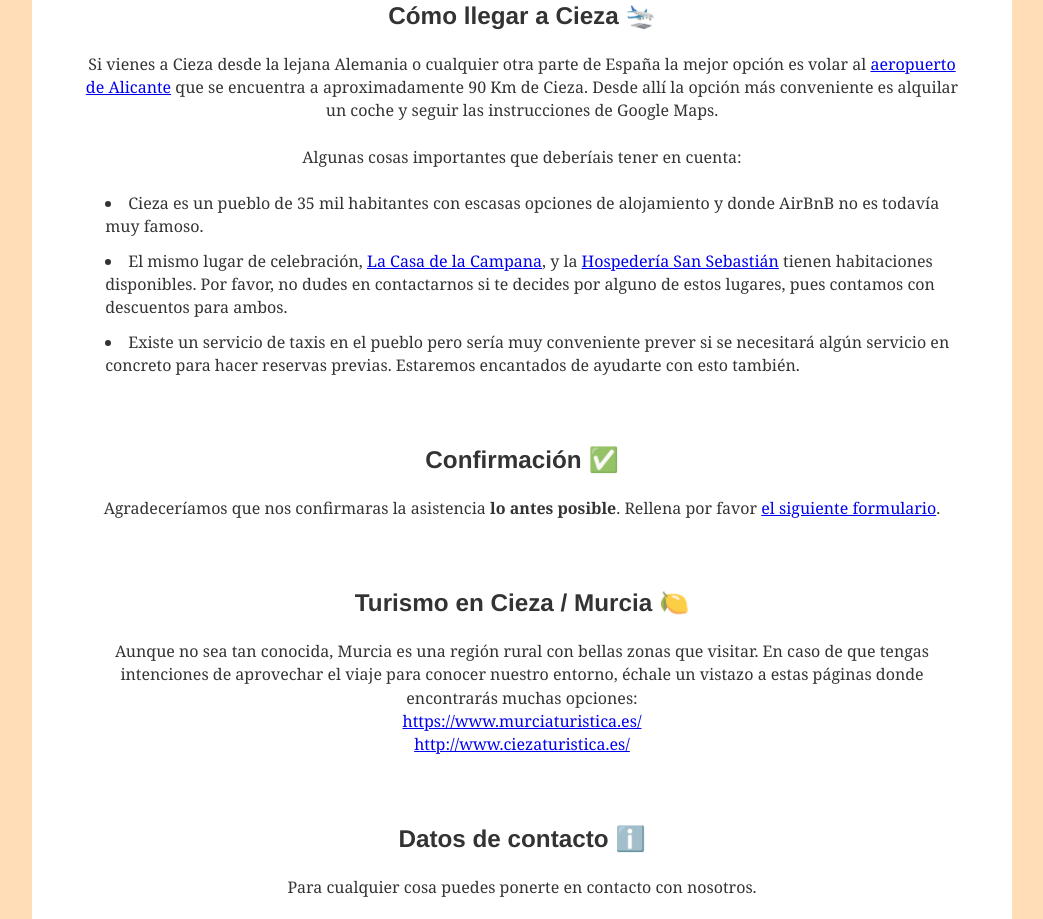
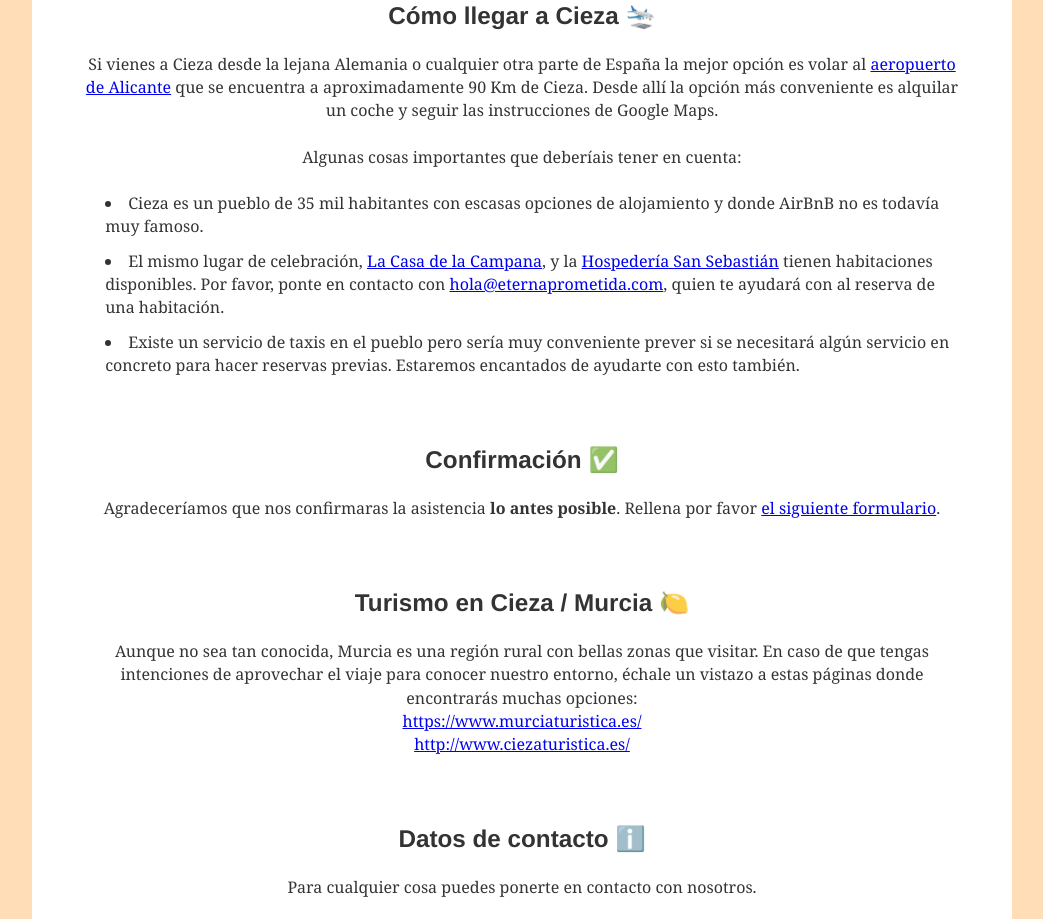
Before and after one commit to pepicrft/bodamariajoseypedro, a Gatsby site: page / in a window 1280 px wide. Shown: the part 946-1865 px from the top of the page, without its empty margins (118-1161 px from the left). Built offline with nearby package versions, Linux system fonts and the light colour scheme; Gatsby itself is replaced by a stand-in of ours.

Commit message:
Add eternaprometida email

```diff
--- a/src/components/get-there.js
+++ b/src/components/get-there.js
@@ -39,9 +39,11 @@ const GetThere = () => {
             <a href="http://www.sansebastianhospederia.com/" target="__blank">
               Hospedería San Sebastián
             </a>{" "}
-            tienen habitaciones disponibles. Por favor, no dudes en contactarnos
-            si te decides por alguno de estos lugares, pues contamos con
-            descuentos para ambos.
+            tienen habitaciones disponibles. Por favor, ponte en contacto con{" "}
+            <a href="mailto:hola@eternaprometida.com">
+              hola@eternaprometida.com
+            </a>
+            , quien te ayudará con al reserva de una habitación.
           </li>
           <li style={listItemStyle}>
             Existe un servicio de taxis en el pueblo pero sería muy conveniente
@@ -83,9 +85,11 @@ const GetThere = () => {
             <a href="http://www.sansebastianhospederia.com/" target="__blank">
               Hospedería San Sebastián
             </a>{" "}
-            tienen habitaciones disponibles. Por favor, no dudéis en
-            contactarnos si os decidís por alguno de estos lugares, pues
-            contamos con descuentos para ambos.
+            tienen habitaciones disponibles. Por favor, poneros en contacto con{" "}
+            <a href="mailto:hola@eternaprometida.com">
+              hola@eternaprometida.com
+            </a>
+            , quien os ayudará con al reserva de una habitación.
           </li>
           <li style={listItemStyle}>
             Existe un servicio de taxis en el pueblo pero sería muy conveniente
@@ -127,10 +131,11 @@ const GetThere = () => {
             <a href="http://www.sansebastianhospederia.com/" target="__blank">
               Hospedería San Sebastián
             </a>{" "}
-            have rooms available. Please do not hesitate to contact us if you
-            need help with any of the options. If you decide on one of thse
-            places mentioned above, let us know because we might get you some
-            discount.
+            have rooms available. Please, contact{" "}
+            <a href="mailto:hola@eternaprometida.com">
+              hola@eternaprometida.com
+            </a>
+            , who will help you book your accommodation.
           </li>
           <li style={listItemStyle}>
             There is a taxi service in the town but it would be very convenient
```
